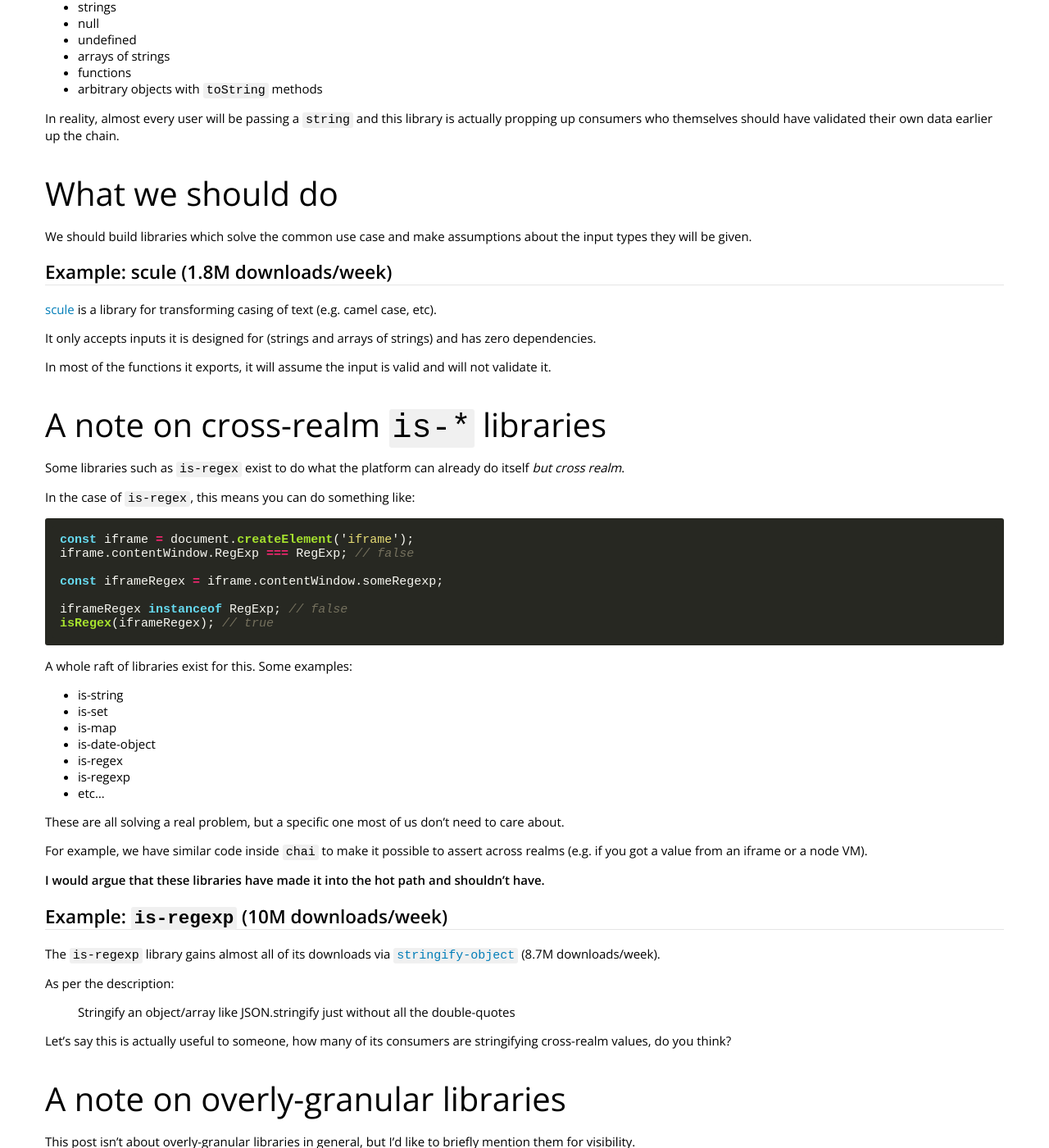
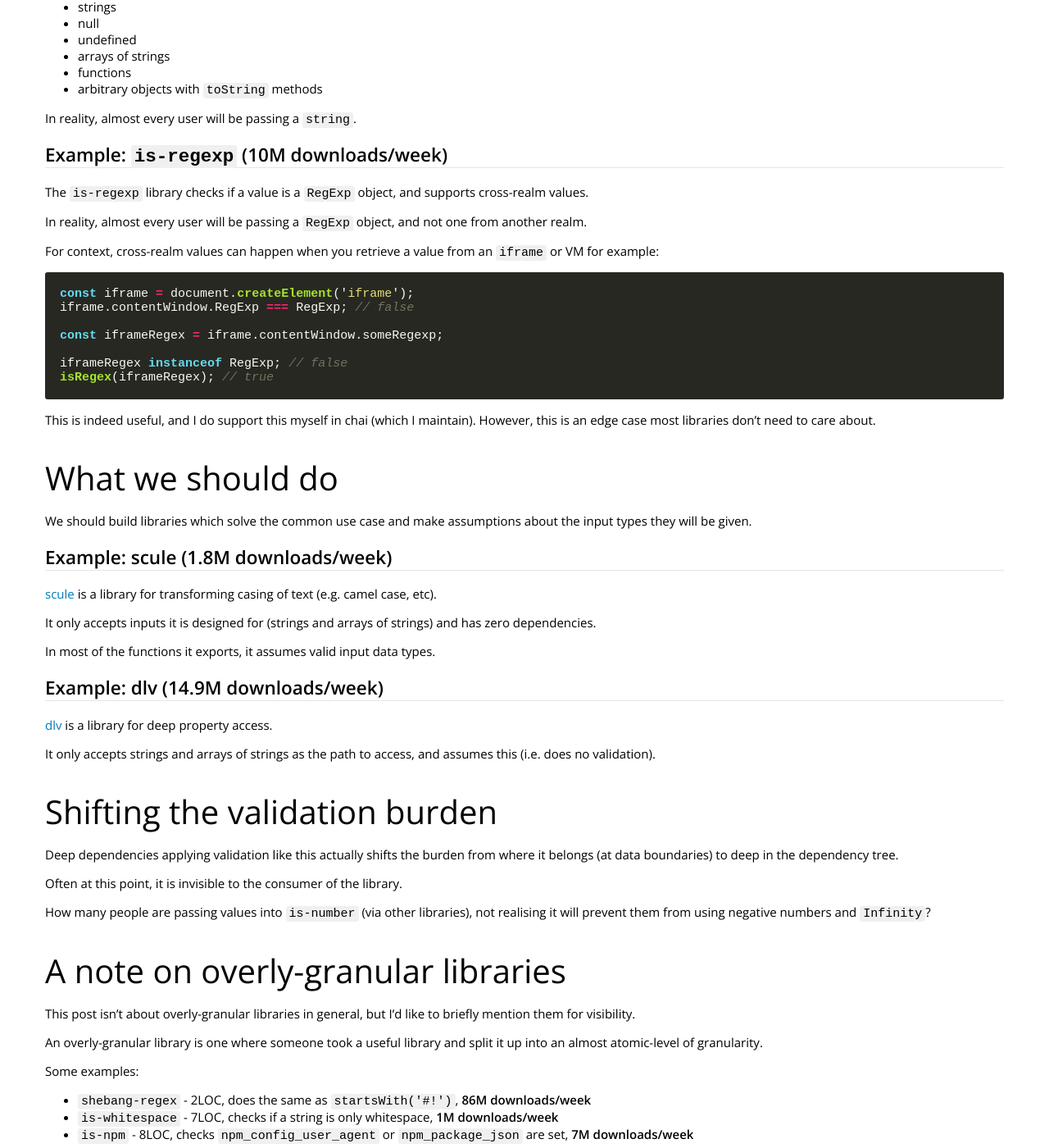
Before and after one commit to 43081j/43081j.github.io, a Jekyll site: the page built from _posts/2025-09-09-overengineering-inputs.md, in a window 1280 px wide and 1400 px high, scrolled down 2789 px. Shown: the whole window at 82% size. Built offline with Jekyll 4.4.1, drawn with Linux system fonts in a browser that asks for light colours; nearby versions of some CDN libraries; comment, search, counter and statistics services are not loaded.

Commit message:
docs: rework more stuff

````diff
--- a/_posts/2025-09-09-overengineering-inputs.md
+++ b/_posts/2025-09-09-overengineering-inputs.md
@@ -139,7 +139,27 @@
 - functions
 - arbitrary objects with `toString` methods
 
-In reality, almost every user will be passing a `string` and this library is actually propping up consumers who themselves should have validated their own data earlier up the chain.
+In reality, almost every user will be passing a `string`.
+
+## Example: `is-regexp` (10M downloads/week)
+
+The `is-regexp` library checks if a value is a `RegExp` object, and supports cross-realm values.
+
+In reality, almost every user will be passing a `RegExp` object, and not one from another realm.
+
+For context, cross-realm values can happen when you retrieve a value from an `iframe` or VM for example:
+
+```ts
+const iframe = document.createElement('iframe');
+iframe.contentWindow.RegExp === RegExp; // false
+
+const iframeRegex = iframe.contentWindow.someRegexp;
+
+iframeRegex instanceof RegExp; // false
+isRegex(iframeRegex); // true
+```
+
+This is indeed useful, and I do support this myself in chai (which I maintain). However, this is an edge case most libraries don't need to care about.
 
 # What we should do
 
@@ -151,49 +171,21 @@
 
 It only accepts inputs it is designed for (strings and arrays of strings) and has zero dependencies.
 
-In most of the functions it exports, it will assume the input is valid and will not validate it.
+In most of the functions it exports, it assumes valid input data types.
 
-# A note on cross-realm `is-*` libraries
+## Example: dlv (14.9M downloads/week)
 
-Some libraries such as `is-regex` exist to do what the platform can already do itself _but cross realm_.
+[dlv](https://www.npmjs.com/package/dlv) is a library for deep property access.
 
-In the case of `is-regex`, this means you can do something like:
+It only accepts strings and arrays of strings as the path to access, and assumes this (i.e. does no validation).
 
-```ts
-const iframe = document.createElement('iframe');
-iframe.contentWindow.RegExp === RegExp; // false
+# Shifting the validation burden
 
-const iframeRegex = iframe.contentWindow.someRegexp;
+Deep dependencies applying validation like this actually shifts the burden from where it belongs (at data boundaries) to deep in the dependency tree.
 
-iframeRegex instanceof RegExp; // false
-isRegex(iframeRegex); // true
-```
+Often at this point, it is invisible to the consumer of the library.
 
-A whole raft of libraries exist for this. Some examples:
-
-- is-string
-- is-set
-- is-map
-- is-date-object
-- is-regex
-- is-regexp
-- etc...
-
-These are all solving a real problem, but a specific one most of us don't need to care about.
-
-For example, we have similar code inside `chai` to make it possible to assert across realms (e.g. if you got a value from an iframe or a node VM).
-
-**I would argue that these libraries have made it into the hot path and shouldn't have.**
-
-## Example: `is-regexp` (10M downloads/week)
-
-The `is-regexp` library gains almost all of its downloads via [`stringify-object`](https://www.npmjs.com/package/stringify-object) (8.7M downloads/week).
-
-As per the description:
-
-> Stringify an object/array like JSON.stringify just without all the double-quotes
-
-Let's say this is actually useful to someone, how many of its consumers are stringifying cross-realm values, do you think?
+How many people are passing values into `is-number` (via other libraries), not realising it will prevent them from using negative numbers and `Infinity`?
 
 # A note on overly-granular libraries
 
````
